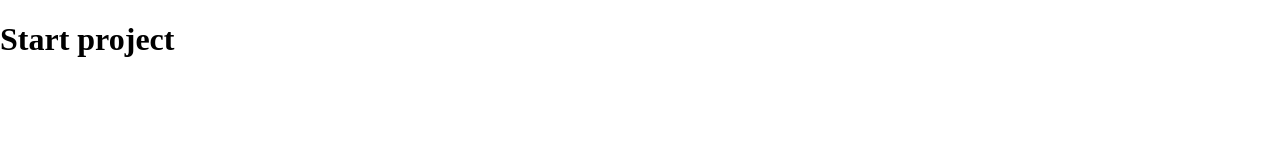
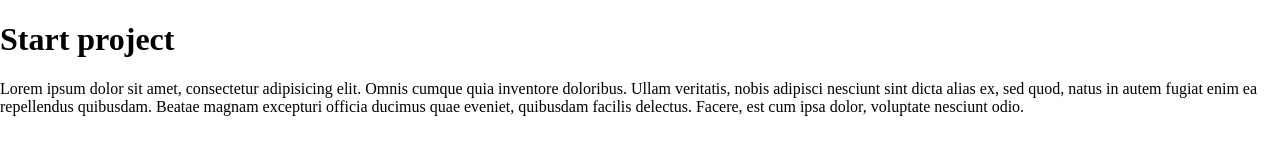
Before and after one commit to SilverSilk/git_test, a plain HTML site: page index.html in a window 1280 px wide. Drawn offline with Linux system fonts and the light colour scheme.

Commit message:
p was added

```diff
--- a/index.html
+++ b/index.html
@@ -8,5 +8,6 @@
 </head>
 <body>
 	<h1>Start project</h1>
+	<p>Lorem ipsum dolor sit amet, consectetur adipisicing elit. Omnis cumque quia inventore doloribus. Ullam veritatis, nobis adipisci nesciunt sint dicta alias ex, sed quod, natus in autem fugiat enim ea repellendus quibusdam. Beatae magnam excepturi officia ducimus quae eveniet, quibusdam facilis delectus. Facere, est cum ipsa dolor, voluptate nesciunt odio.</p>
 </body>
 </html>
```
